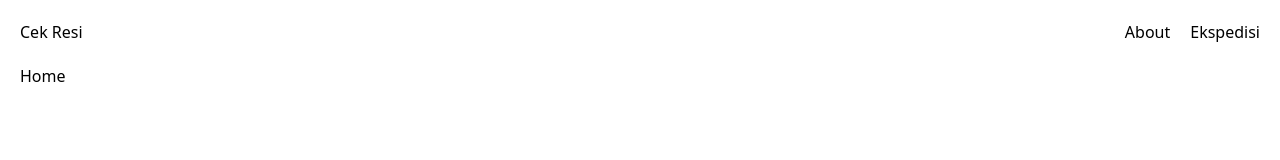
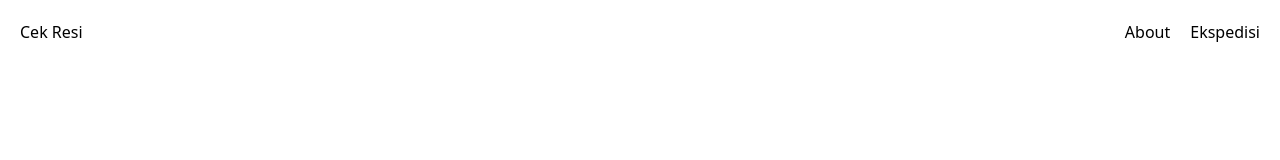
Before and after one commit to Ilhamaji/cek-resi-all, a React (Vite) app: page /cek-resi-all/ in a window 1280 px wide. Shown: the top 160 px of the page. Built offline with nearby package versions, Linux system fonts and the light colour scheme.

Commit message:
first commit

```diff
--- a/src/App.jsx
+++ b/src/App.jsx
@@ -17,7 +17,7 @@
       <div className="px-5">
         <Nav />
         <Routes>
-          <Route path="/" element={<Home />} />
+          <Route path="/cek-resi-all" element={<Home />} />
           <Route path="jne" element={<Jne />} />
           <Route path="jnt" element={<Jnt />} />
           <Route path="pos" element={<Pos />} />
```
Also changed, not shown: 3 other files (tests, documents, lock files or other folders).
